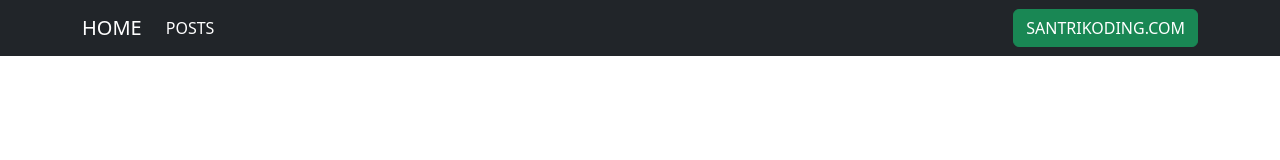
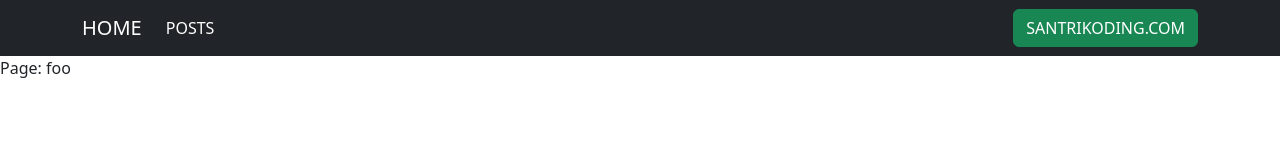
Before and after one commit to hendisantika/nuxt3-crud, a Nuxt app: page / in a window 1280 px wide. Shown: the top 160 px of the page. Built offline with nearby package versions, Linux system fonts and the light colour scheme.

Commit message:
#5 - Add page index.vue ✏️📗:octocat:⬆

```diff
--- /dev/null
+++ b/pages/index.vue
@@ -0,0 +1,9 @@
+<script lang="ts" setup></script>
+
+<template>
+  <div>
+    Page: foo
+  </div>
+</template>
+
+<style scoped></style>
```
